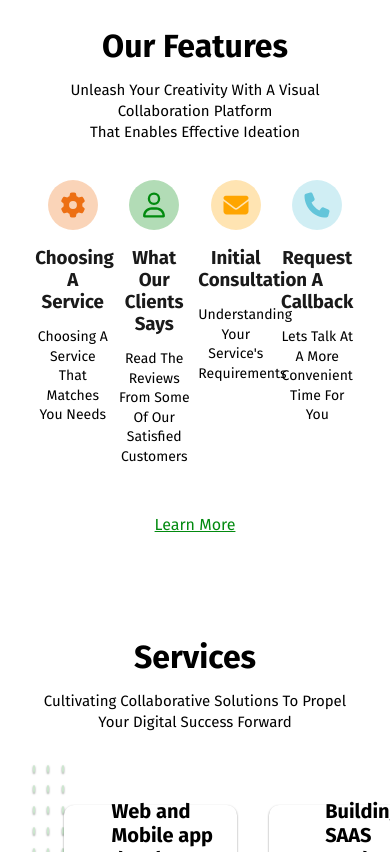
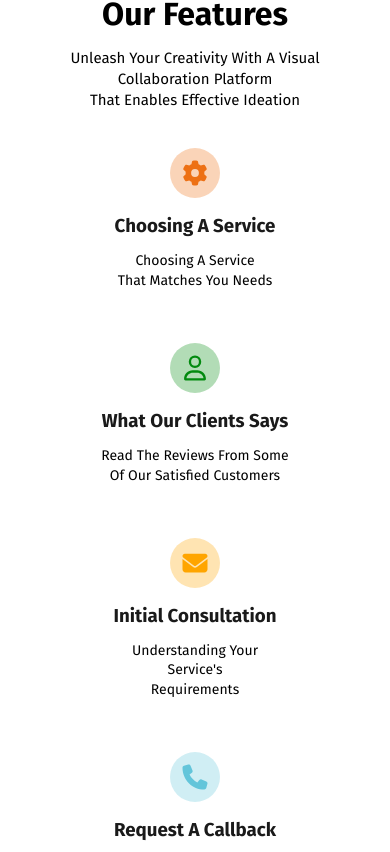
Before and after one commit to DarlingtonDev/Portfolio, a React (Create React App) app: page / in a window 390 px wide. Shown: the part 1952-2804 px from the top of the page. Built offline with nearby package versions, Linux system fonts and the light colour scheme.

Commit message:
Feature-flex

```diff
--- a/src/App.css
+++ b/src/App.css
@@ -1069,4 +1069,80 @@ footer {
     background-color: rgba(2, 138, 15, 0.2);
     box-shadow: 0px 1px 2px rgba(0, 0, 0, 0.5);
   }
+
+  .features {
+    width: 100%;
+    height: 100%;
+    padding-left: 2em;
+    padding-right: 2em;
+    padding-bottom: 3.5em;
+    /* background-color: rgb(240, 240, 240); */
+  }
+
+  .features-head {
+    text-align: center;
+    margin-top: 2em;
+    padding-top: 2em;
+  }
+
+  .features-head h1 {
+    text-transform: capitalize;
+    font-family: "Fira Sans", sans-serif;
+  }
+
+  .features-head p {
+    margin-top: 1em;
+    text-transform: capitalize;
+    font-family: "Fira Sans", sans-serif;
+    line-height: 1.4em;
+    font-size: 15px;
+  }
+
+  .feature-flex {
+    margin-top: 2em;
+    display: flex;
+    width: 100%;
+    justify-content: space-around;
+    flex-direction: column;
+    row-gap: 3em;
+  }
+
+  .feature-box {
+    width: 100%;
+  }
+
+  .icon-feature {
+    text-align: center;
+    margin-top: 0.3em;
+  }
+
+  .box-header {
+    margin-top: 1em;
+    text-align: center;
+    text-transform: capitalize;
+    font-family: "Fira Sans", sans-serif;
+    color: rgb(26, 26, 26);
+  }
+
+  .para-feature {
+    margin-top: 1em;
+    text-align: center;
+    text-transform: capitalize;
+    line-height: 1.4em;
+    font-family: "Fira Sans", sans-serif;
+    font-size: 14px;
+  }
+
+  .learn-more {
+    text-align: center;
+    margin-top: 3em;
+
+    text-transform: capitalize;
+    font-family: "Fira Sans", sans-serif;
+  }
+
+  .learn-more a {
+    color: #028a0f;
+    font-size: 16px;
+  }
 }
```
